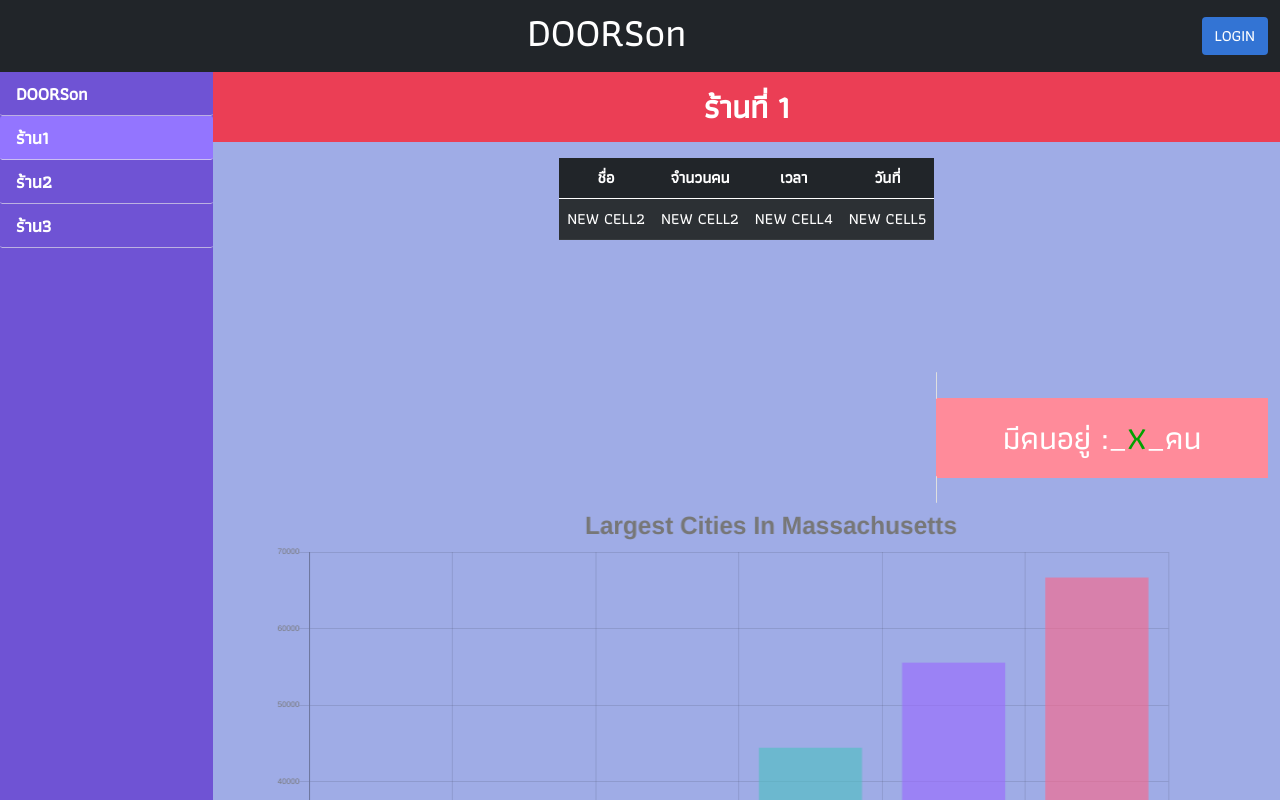
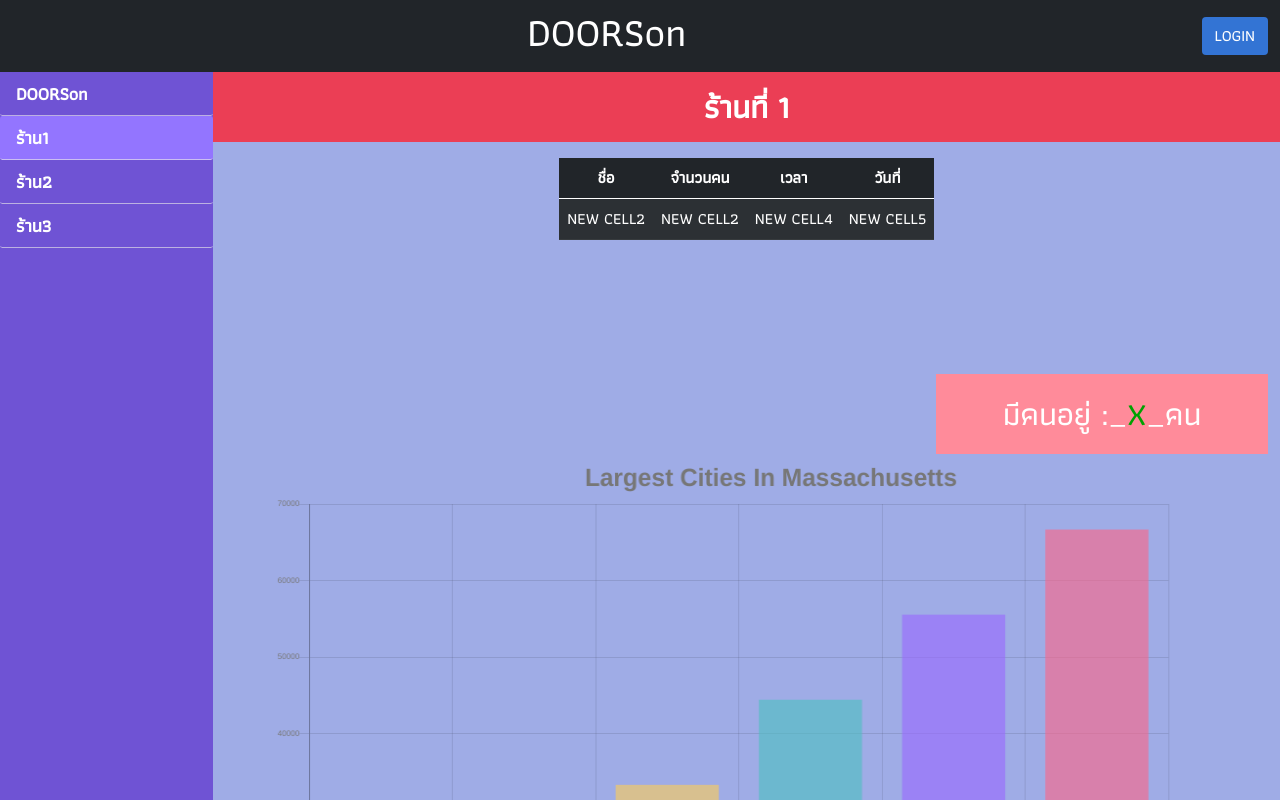
Before and after one commit to mteeratat/ExceedFront, a plain HTML site: page client.html in a window 1280 px wide. Both pictures are taken after a click on the tab "ร้าน1". Shown: the top 800 px of the page. Drawn offline with nearby package versions, Linux system fonts and the light colour scheme.

Commit message:
nathawat

```diff
--- a/client.css
+++ b/client.css
@@ -44,6 +44,7 @@
 .nav-link {
     font-size:  large;
     font-weight: bold;
+    /* padding-right: 0%; */
     border-bottom: 0.75px solid rgba(241,240,236,0.6);
     border-radius: 0.15rem;
     text-align: justify;
@@ -53,6 +54,10 @@
 .col-2{
     padding: 0%;
 }
+.card{
+    border: none;
+}
+
 .my-custom-scrollbar {
     position: relative;
     height: 200px;
```
